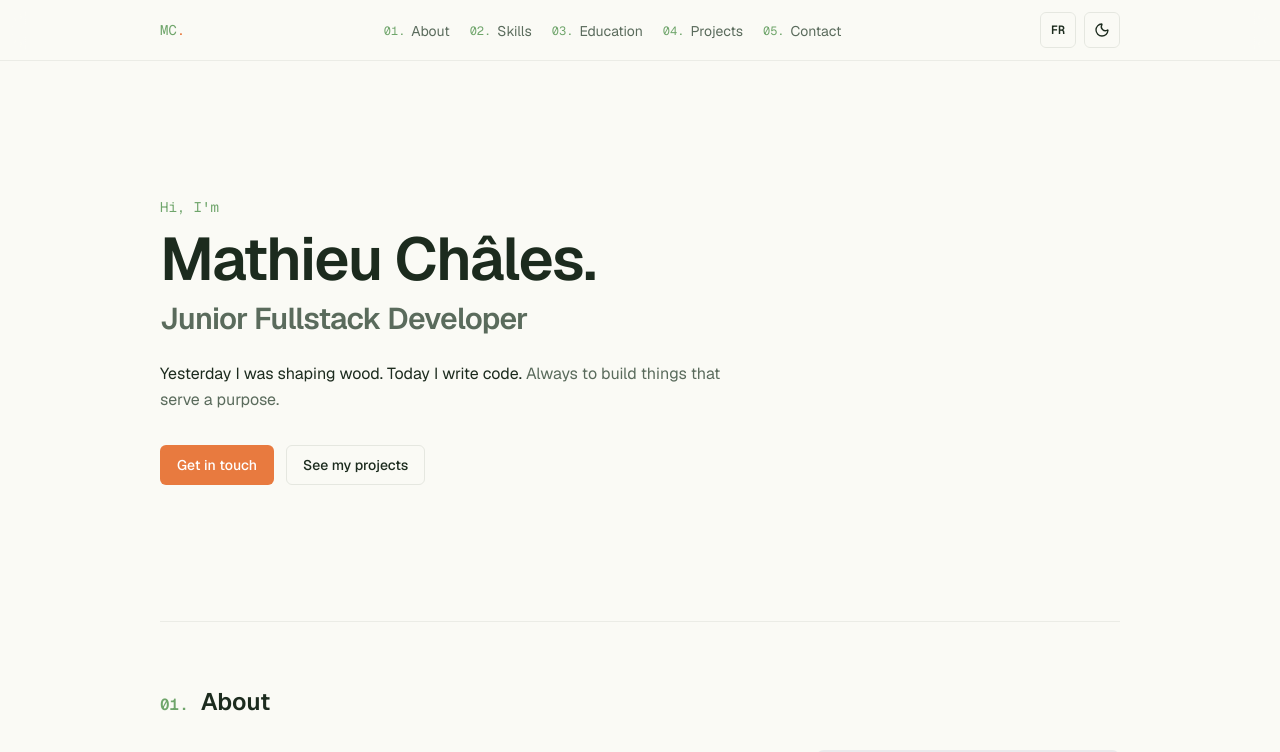
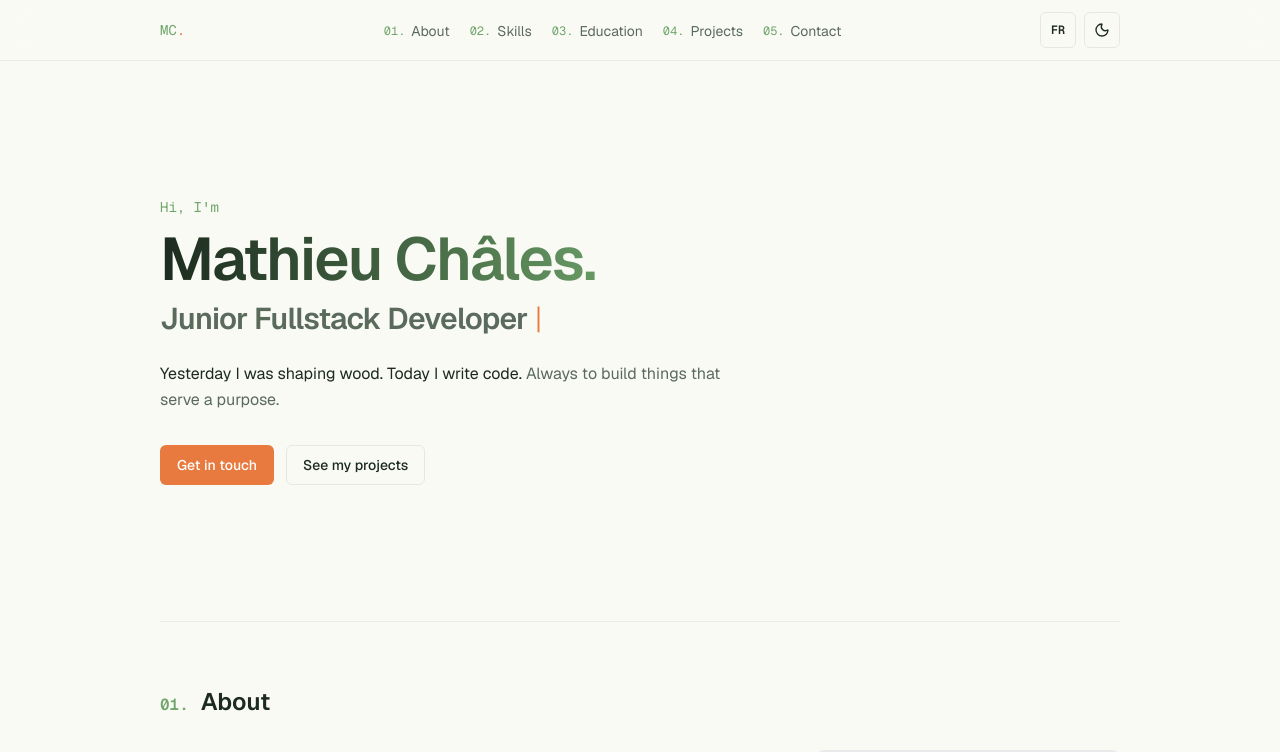
Before and after one commit to matchls/myportfolio, a Next.js app: page /en in a window 1280 px wide. Shown: the top 752 px of the page. Built offline with nearby package versions, Linux system fonts and the light colour scheme.

Commit message:
feat(hero): gradient text sur le nom, caret clignotant et animation d'entrée
Co-Authored-By: Claude Sonnet 4.6 <noreply@anthropic.com>

```diff
--- a/src/app/globals.css
+++ b/src/app/globals.css
@@ -79,6 +79,36 @@ body {
   color: var(--color-text);
 }
 
+/* Animation de chargement pour le Hero (toujours au-dessus de la fold) */
+@keyframes hero-enter {
+  from {
+    opacity: 0;
+    transform: translateY(12px);
+  }
+  to {
+    opacity: 1;
+    transform: translateY(0);
+  }
+}
+
+.hero-enter {
+  animation: hero-enter 600ms ease-out both;
+}
+
+/* Caret clignotant dans le Hero */
+@keyframes blink {
+  0%, 100% { opacity: 1; }
+  50% { opacity: 0; }
+}
+
+.hero-caret {
+  display: inline-block;
+  animation: blink 1.1s step-end infinite;
+  color: var(--color-accent-2);
+  font-weight: 300;
+  margin-left: 2px;
+}
+
 /* Accessibilité : désactive les animations si l'utilisateur le demande */
 @media (prefers-reduced-motion: reduce) {
   html {
--- a/src/components/sections/Hero.tsx
+++ b/src/components/sections/Hero.tsx
@@ -25,19 +25,20 @@ export function Hero({ dict }: Props) {
   return (
     <section
       aria-labelledby="hero-heading"
-      className="flex min-h-[70vh] flex-col justify-center py-16"
+      className="hero-enter flex min-h-[70vh] flex-col justify-center py-16"
     >
       <p className="text-accent font-mono text-sm">{dict.hero.greeting}</p>
 
       <h1
         id="hero-heading"
-        className="text-text mt-3 text-4xl font-semibold tracking-tight sm:text-5xl lg:text-6xl"
+        className="mt-3 text-4xl font-semibold tracking-tight sm:text-5xl lg:text-6xl bg-gradient-to-r from-text via-accent to-accent-2 bg-clip-text text-transparent"
       >
         {profile.name}.
       </h1>
 
       <p className="text-text-muted mt-3 text-xl font-semibold tracking-tight sm:text-2xl lg:text-3xl">
         {dict.profile.role}
+        <span className="hero-caret font-mono" aria-hidden="true">|</span>
       </p>
 
       <p className="text-text-muted mt-6 max-w-xl leading-relaxed">
```
